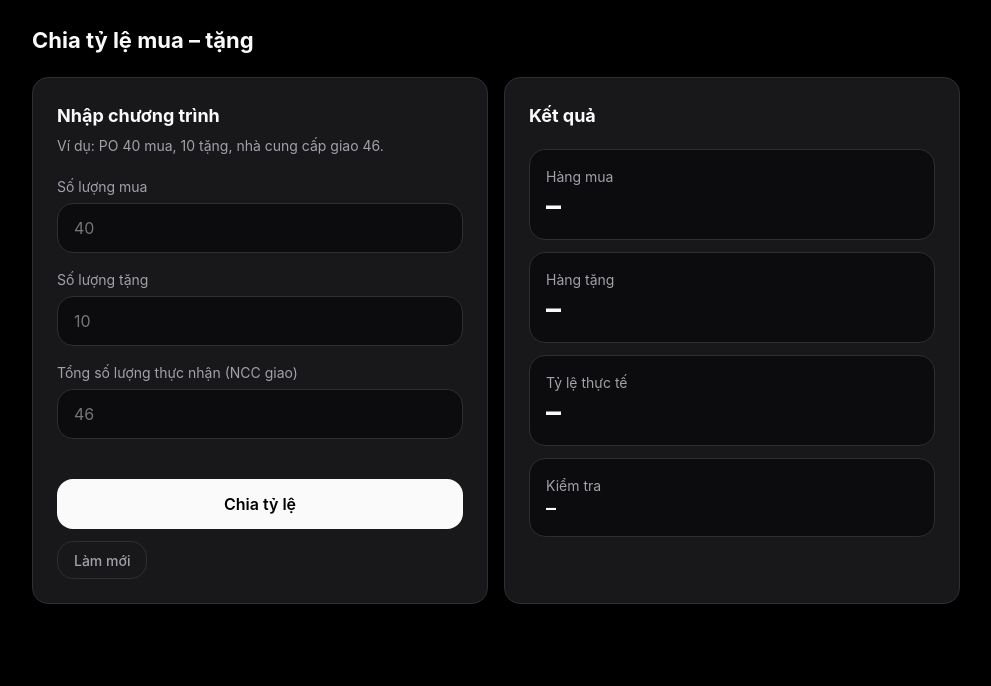
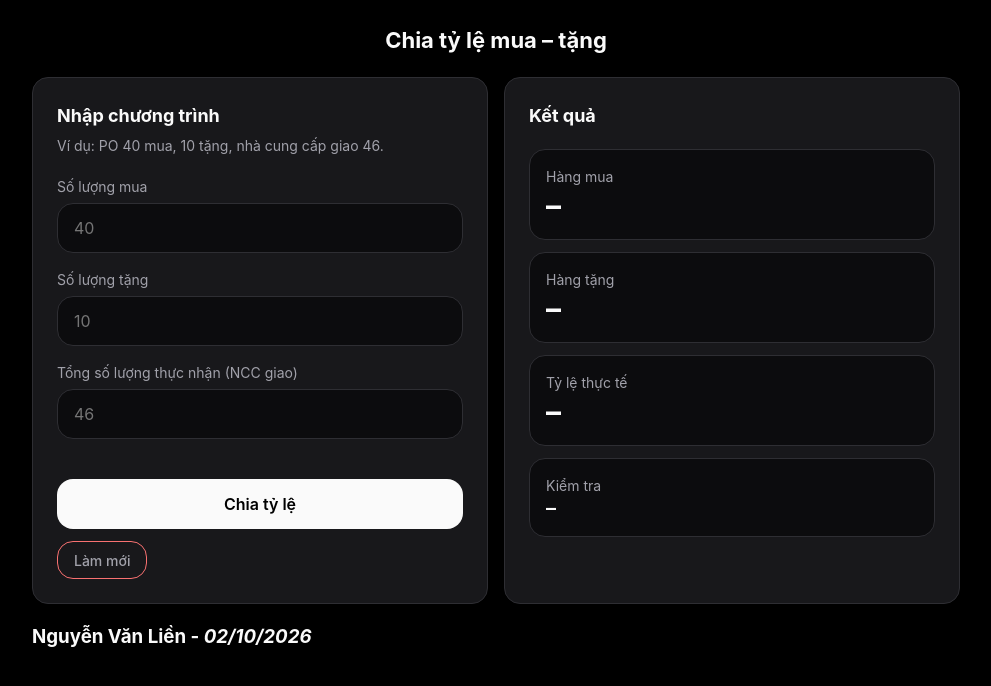
Before and after one commit to nguyenlien1301/chia-ty-le, a plain HTML site: page index.html in a window 1280 px wide. Shown: the whole page, without its empty margins (144-1135 px from the left). Drawn offline with Linux system fonts and the light colour scheme.

Commit message:
update code

```diff
--- a/index.html
+++ b/index.html
@@ -50,6 +50,9 @@
       h1 {
         font-size: 22px;
         margin: 0 0 20px;
+      }
+      .heading {
+        text-align: center;
       }
       .grid {
         display: grid;
@@ -136,6 +139,8 @@
         font-size: 14px;
         font-weight: 500;
         margin-top: 12px;
+        border-color: #f87171;
+        transition: all;
       }
       .ghost:hover {
         color: var(--text);
@@ -176,7 +181,7 @@
   </head>
   <body>
     <main>
-      <h1>Chia tỷ lệ mua – tặng</h1>
+      <h1 class="heading">Chia tỷ lệ mua – tặng</h1>
       <div class="grid">
         <section class="card">
           <h2>Nhập chương trình</h2>
@@ -234,6 +239,7 @@
           </div>
         </section>
       </div>
+      <h3>Nguyễn Văn Liền - <i>02/10/2026</i></h3>
     </main>
     <script>
       const $ = (id) => document.getElementById(id);
```
